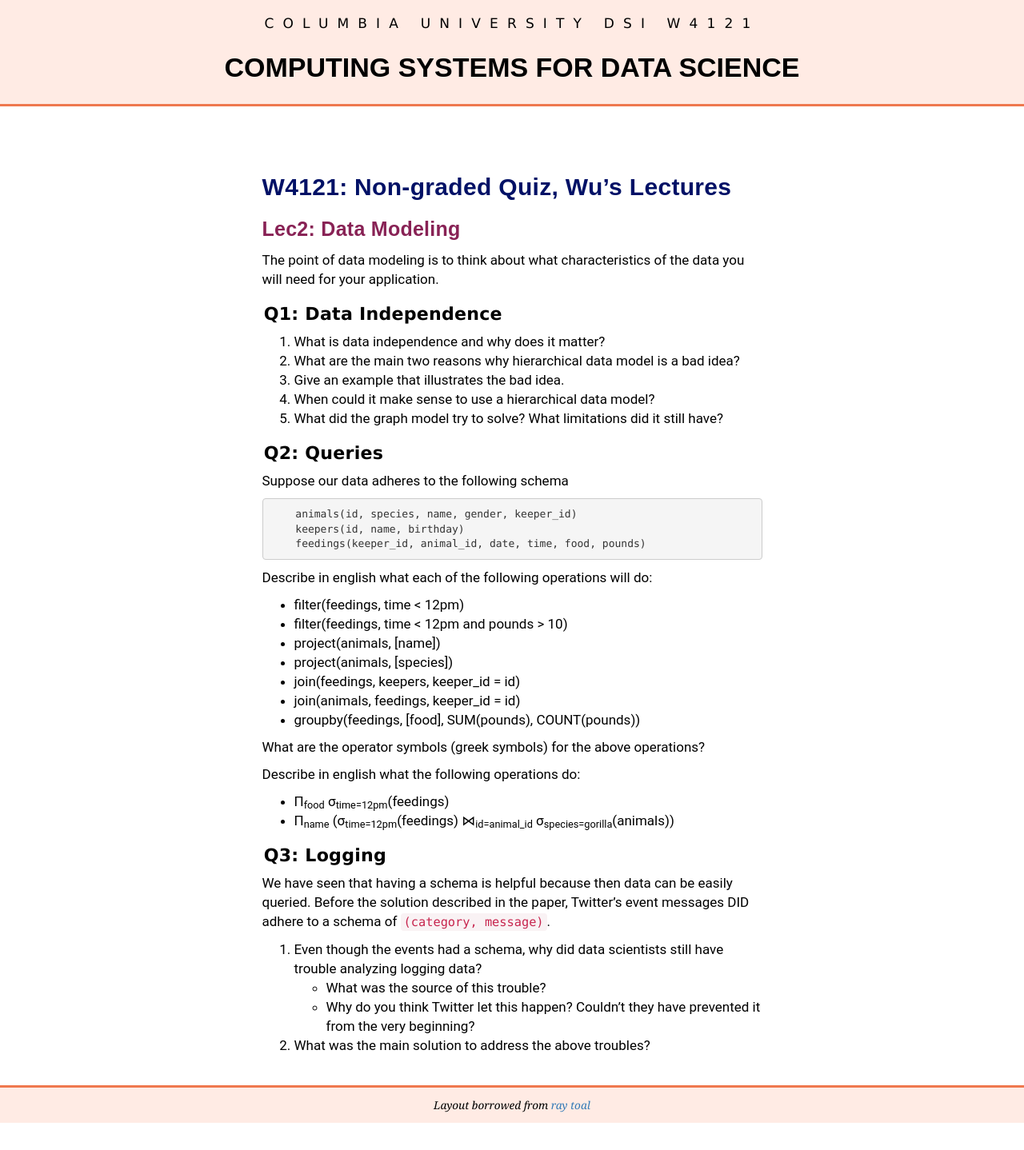
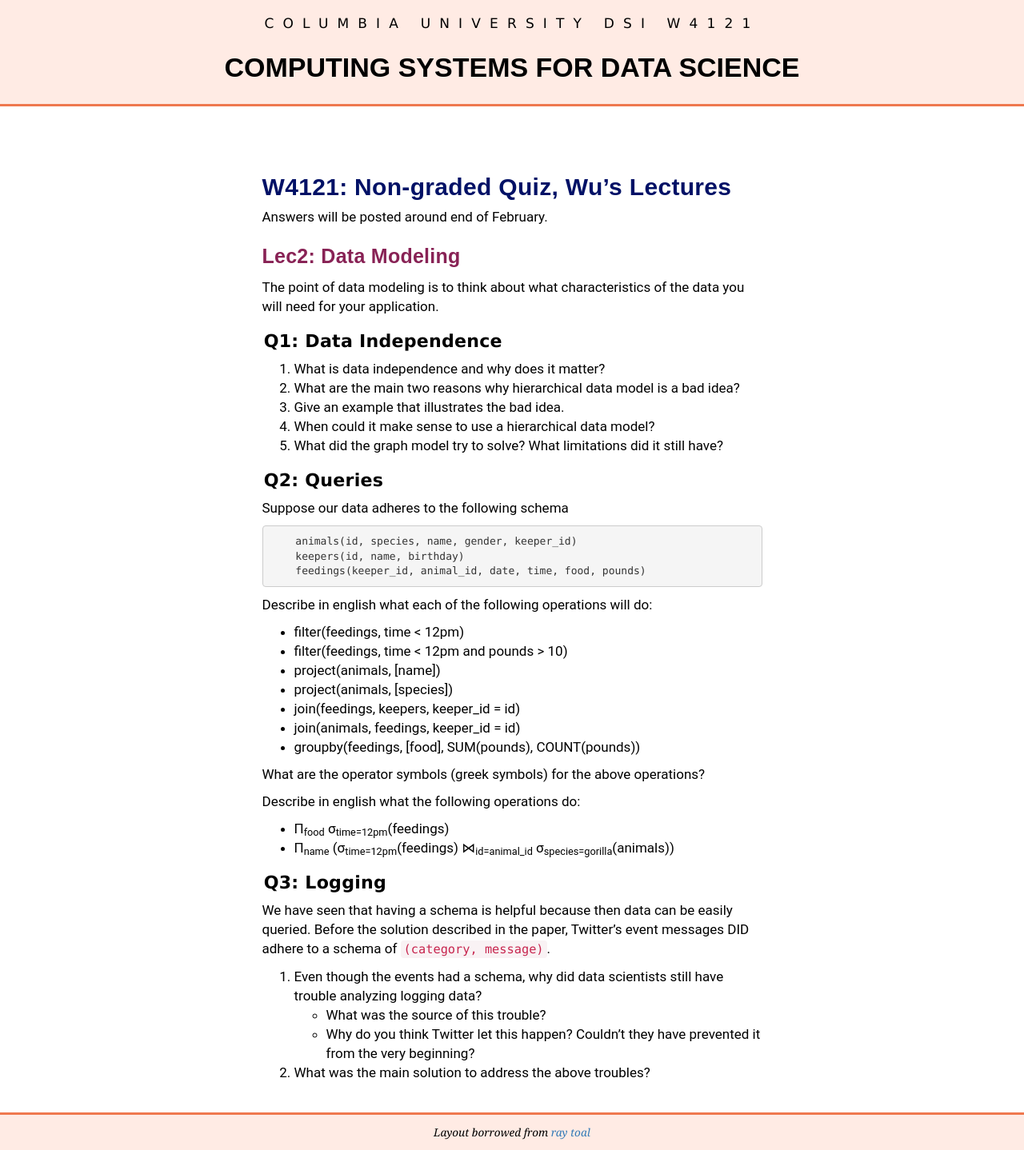
Before and after one commit to KnightMollo/w4121.github.io, a Jekyll site: the page built from quiz.md, in a window 1280 px wide. Shown: the whole page at 80% size. Built offline with Jekyll 4.4.1, drawn with Linux system fonts in a browser that asks for light colours; our own code applies the rules of GitHub Pages for plain Markdown files; before the commit the page ends 1404 px from its top, so only the background shows below that.

Commit message:
lazy commit msg

```diff
--- a/quiz.md
+++ b/quiz.md
@@ -4,6 +4,9 @@ layout: page
 
 ## W4121: Non-graded Quiz,  Wu's Lectures
 
+Answers will be posted around end of February.
+
+<a name="lec2"></a>
 ### Lec2: Data Modeling
 
 The point of data modeling is to think about what characteristics of the data you will need for your application.
```
Also changed, not shown: index.md (+1 -0 lines).
